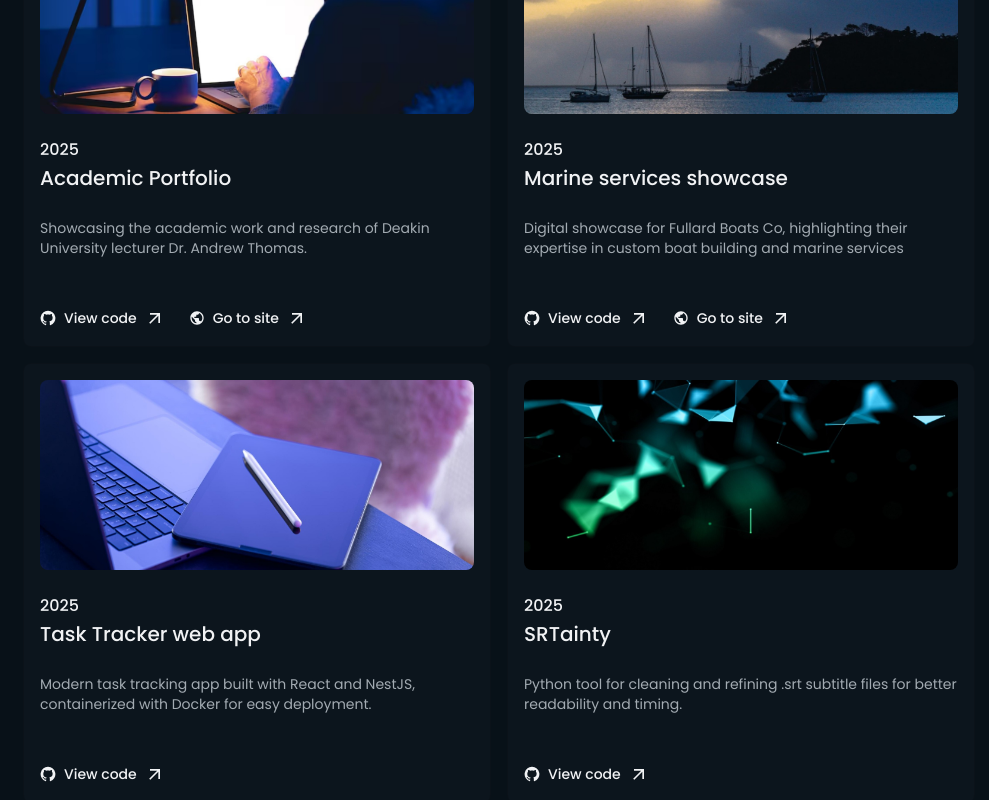
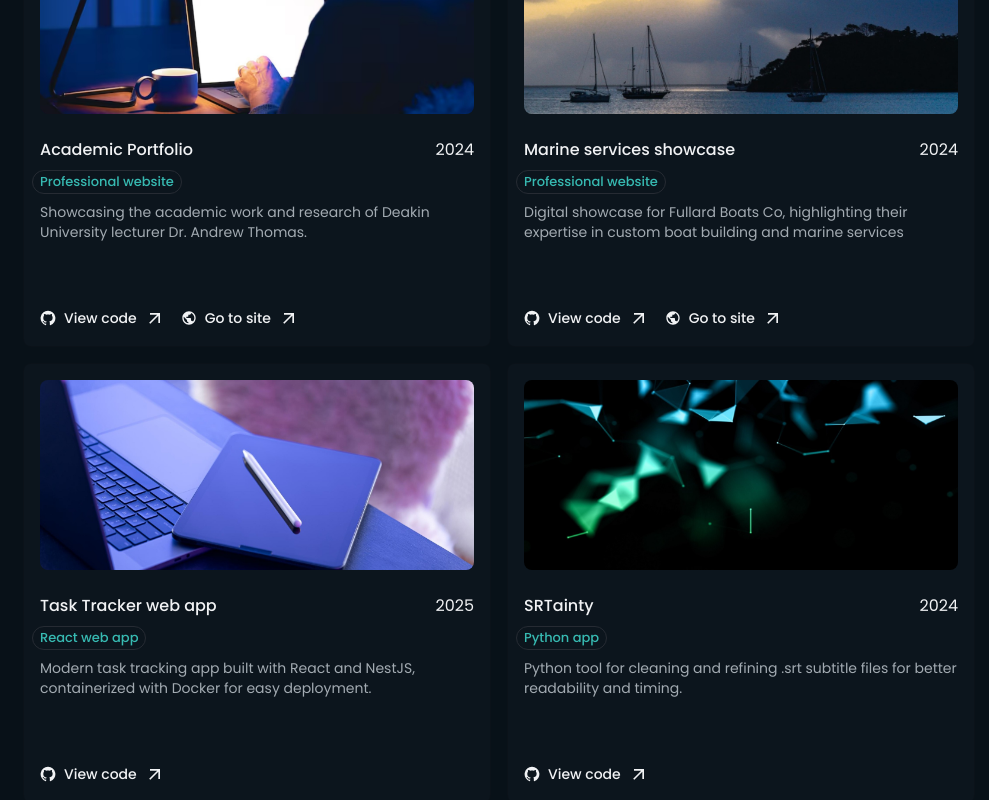
Before and after one commit to mastra90/luke-mastrocola-portfolio, a React (Vite) app: page / in a window 1280 px wide. Shown: the part 1940-2740 px from the top of the page, without its empty margins (141-1130 px from the left). Built offline with nearby package versions, Linux system fonts and the light colour scheme.

Commit message:
Refactored and restyled portfolio cards

```diff
--- a/src/components/porfolio/AudioWork.tsx
+++ b/src/components/porfolio/AudioWork.tsx
@@ -23,7 +23,6 @@
   const { green } = theme.palette;
   const { portfolioCardBg } = theme.palette;
   const { portfolioCardBgHover } = theme.palette;
-  const text = theme.palette.text;
 
   const getYouTubeId = (url: string): string => {
     try {
@@ -97,26 +96,21 @@
         <CardHeader
           sx={{ p: 0 }}
           title={
-            <Box>
-              <Typography sx={{ fontWeight: 500 }}>{project.year}</Typography>
-              <Typography variant="h6" sx={{ fontWeight: 400 }}>
-                {project.title}
-              </Typography>
-              <Typography sx={{ fontWeight: 400, color: text.secondary }}>
-                {" "}
-                {project.subheader}
-              </Typography>
-            </Box>
+            <FlexBox gap={1}>
+              <Box sx={{ display: "flex", justifyContent: "space-between" }}>
+                <SubHeading fontSize={16} title={project.title} />
+                <Typography>{project.year}</Typography>
+              </Box>
+              <Stack direction="row" spacing={1} sx={{ ml: -1, mb: "auto" }}>
+                {project.chips.map((c) => (
+                  <Chip key={c} label={c} size="small" variant="outlined" sx={{ color: green }} />
+                ))}
+              </Stack>
+              <Typography variant="body2"> {project.subheader} </Typography>
+            </FlexBox>
           }
         />
-
-        <Stack direction="row" spacing={1} sx={{ mt: 2, mb: "auto", flexWrap: "wrap" }}>
-          {project.chips.map((c) => (
-            <Chip key={c} label={c} size="small" variant="outlined" />
-          ))}
-        </Stack>
-
-        <Box sx={{ mt: 2, display: "flex", gap: 1 }}>
+        <Box sx={{ mt: "auto" }}>
           <PortfolioCardLinks
             theme={theme}
             buttons={{
@@ -147,28 +141,28 @@
 };
 
 const ShowMoreButton = ({ open, setOpen, theme }: ShowMoreButtonProps) => {
-  const { buttonHover } = theme.palette;
   const text = theme.palette.text;
+  const bgcolor = theme.palette.background;
   return (
-    <Box sx={{ display: "flex", justifyContent: "center", mt: 1, mb: 3, mx: "auto" }}>
+    <Box sx={{ display: "flex", mx: "auto", mt: 2 }}>
       <IconButton
         onClick={() => setOpen((v) => !v)}
         sx={{
-          display: "flex",
-          justifyContent: "center",
-          gap: 0,
-          width: { xs: "100%", xl: 600 },
+          p: 2,
+          bgcolor: bgcolor.paper,
           borderRadius: 3,
-          "&:hover": { buttonHover },
+          "&:hover": { bgcolor: bgcolor.secondary },
         }}
         aria-label={open ? "Show less" : "Show more"}
       >
         {open ? (
-          <KeyboardArrowUp sx={{ fontSize: 36 }} />
+          <KeyboardArrowUp sx={{ fontSize: 32 }} />
         ) : (
-          <KeyboardArrowDown sx={{ fontSize: 36 }} />
+          <KeyboardArrowDown sx={{ fontSize: 32 }} />
         )}
-        <Typography sx={{ alignContent: "center", p: 2, color: text.primary }}>
+        <Typography
+          sx={{ display: "flex", justifyContent: "center", color: text.primary, minWidth: 100 }}
+        >
           {!open ? "Show more" : "Show less"}
         </Typography>
       </IconButton>
@@ -194,18 +188,17 @@
       <ShowMoreButton open={open} setOpen={setOpen} theme={theme} />
       <Collapse in={open} timeout="auto" sx={{ width: "100%" }}>
         {otherSections.map((section) => (
-          <FlexBox>
+          <FlexBox sx={{ mt: 8 }}>
             <SubHeading fontSize={16} title={section.header} icon={section.icon} />
             <Grid container spacing={2} key={section.header}>
               {section.items.map((project, index) => (
-                <Grid mb={8} size={{ xs: 12, sm: 6, xl: 3 }} key={`${section.header}-${index}`}>
+                <Grid size={{ xs: 12, sm: 6, xl: 3 }} key={`${section.header}-${index}`}>
                   <AudioCard project={project} />
                 </Grid>
               ))}
             </Grid>
           </FlexBox>
         ))}
-        <ShowMoreButton open={open} setOpen={setOpen} theme={theme} />
       </Collapse>
     </Grid>
   );
--- a/src/components/porfolio/DevWork.tsx
+++ b/src/components/porfolio/DevWork.tsx
@@ -1,15 +1,24 @@
 import { GitHub, Public } from "@mui/icons-material";
-import { Box, Card, CardContent, CardHeader, Grid, Typography, useTheme } from "@mui/material";
+import {
+  Box,
+  Card,
+  CardContent,
+  CardHeader,
+  Chip,
+  Grid,
+  Stack,
+  Typography,
+  useTheme,
+} from "@mui/material";
 import { devCardHoverSx, portfolioCardSx, portfolioMediaSx } from "../../helpers/Styles";
 import { DevProjectProps, devProjects } from "../../data/DevProjectsData";
-import { PortfolioCardLinks } from "../../helpers/Wrappers";
+import { FlexBox, PortfolioCardLinks, SubHeading } from "../../helpers/Wrappers";
 
 const DevCard = ({ project }: { project: DevProjectProps }) => {
   const theme = useTheme();
   const { green } = theme.palette;
   const { portfolioCardBg } = theme.palette;
   const { portfolioCardBgHover } = theme.palette;
-  const text = theme.palette.text;
 
   return (
     <Card
@@ -18,9 +27,6 @@
       sx={{
         ...portfolioCardSx(portfolioCardBg, portfolioCardBgHover),
         ...devCardHoverSx("github-btn", "demo-btn", green),
-        "&:hover": {
-          "& .card-images": { transform: "scale(1.02)" },
-        },
       }}
     >
       {project.image && (
@@ -53,22 +59,19 @@
         <CardHeader
           sx={{ p: 0 }}
           title={
-            <Box>
-              <Typography sx={{ fontWeight: 500 }}>{project.year}</Typography>
-              <Typography variant="h6" sx={{ fontWeight: 500 }}>
-                {project.title}
-              </Typography>
-            </Box>
+            <FlexBox gap={1}>
+              <Box sx={{ display: "flex", justifyContent: "space-between" }}>
+                <SubHeading fontSize={16} title={project.title} />
+                <Typography>{project.year}</Typography>
+              </Box>
+              <Stack direction="row" sx={{ ml: -1, mb: "auto" }}>
+                <Chip label={project.type} size="small" variant="outlined" sx={{ color: green }} />
+              </Stack>
+              <Typography variant="body2">{project.description}</Typography>
+            </FlexBox>
           }
         />
-        <Typography
-          className="description-text"
-          variant="body2"
-          sx={{ my: 3, color: text.secondary, flex: 1 }}
-        >
-          {project.description}
-        </Typography>
-        <Box sx={{ display: "flex", gap: { xs: 2, md: 3 } }}>
+        <FlexBox row mt="auto">
           <PortfolioCardLinks
             theme={theme}
             buttons={[
@@ -86,7 +89,7 @@
               },
             ]}
           />
-        </Box>
+        </FlexBox>
       </CardContent>
     </Card>
   );
--- a/src/data/DevProjectsData.tsx
+++ b/src/data/DevProjectsData.tsx
@@ -12,7 +12,7 @@
 
 export const devProjects: DevProjectProps[] = [
   {
-    year: 2025,
+    year: 2024,
     title: "Academic Portfolio",
     description:
       "Showcasing the academic work and research of Deakin University lecturer Dr. Andrew Thomas.",
@@ -24,7 +24,7 @@
     },
   },
   {
-    year: 2025,
+    year: 2024,
     title: "Marine services showcase",
     description:
       "Digital showcase for Fullard Boats Co, highlighting their expertise in custom boat building and marine services",
@@ -47,7 +47,7 @@
     },
   },
   {
-    year: 2025,
+    year: 2024,
     title: "SRTainty",
     description:
       "Python tool for cleaning and refining .srt subtitle files for better readability and timing.",
--- a/src/helpers/Wrappers.tsx
+++ b/src/helpers/Wrappers.tsx
@@ -118,15 +118,17 @@
   icon?: ReactElement<SvgIconProps>;
   title: string;
   fontSize?: number;
+  sx?: SxProps<Theme>;
 };
 
-export const SubHeading = ({ title, icon, fontSize = 20 }: SubHeadingProps) => {
+export const SubHeading = ({ title, icon, sx, fontSize = 20 }: SubHeadingProps) => {
   const theme = useTheme();
   const { green } = theme.palette;
   const iconSx = {
     fontSize: 20,
     color: green,
     alignContent: "center",
+    ...sx,
   };
 
   return (
```
